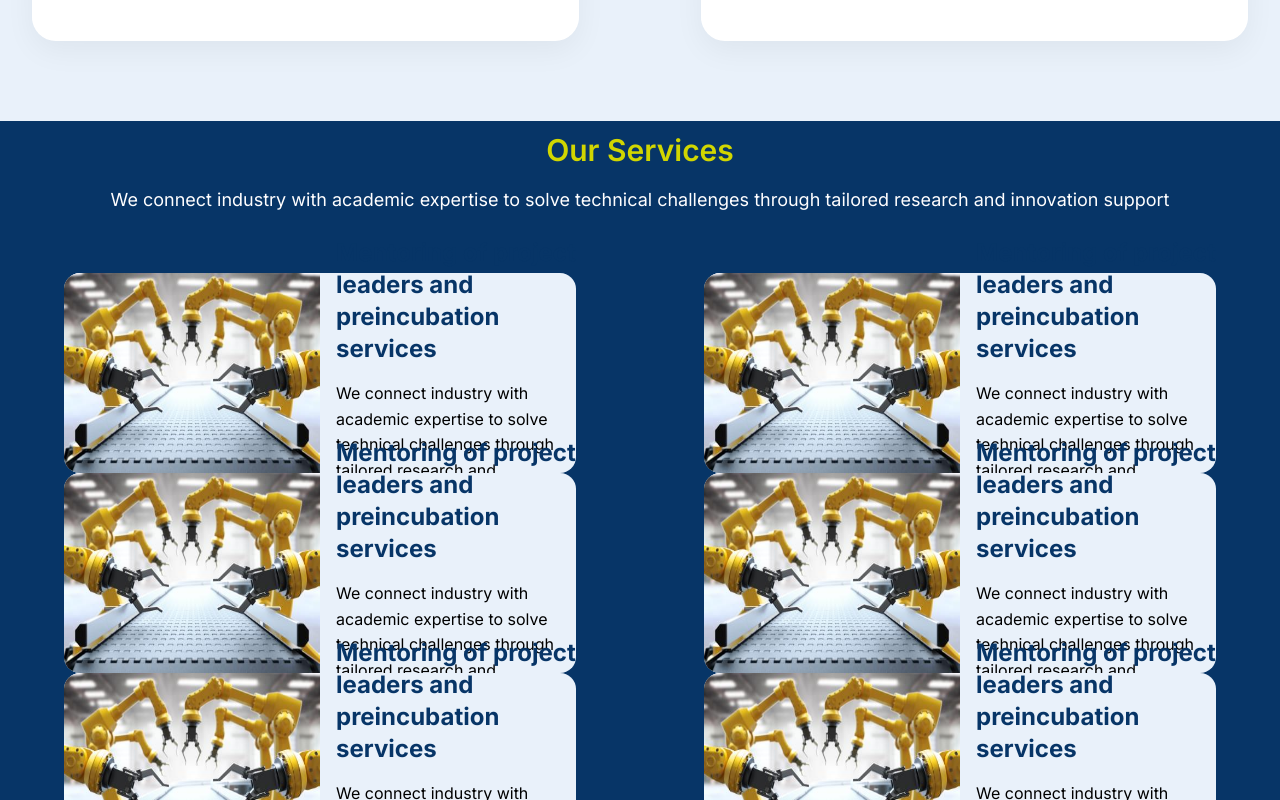
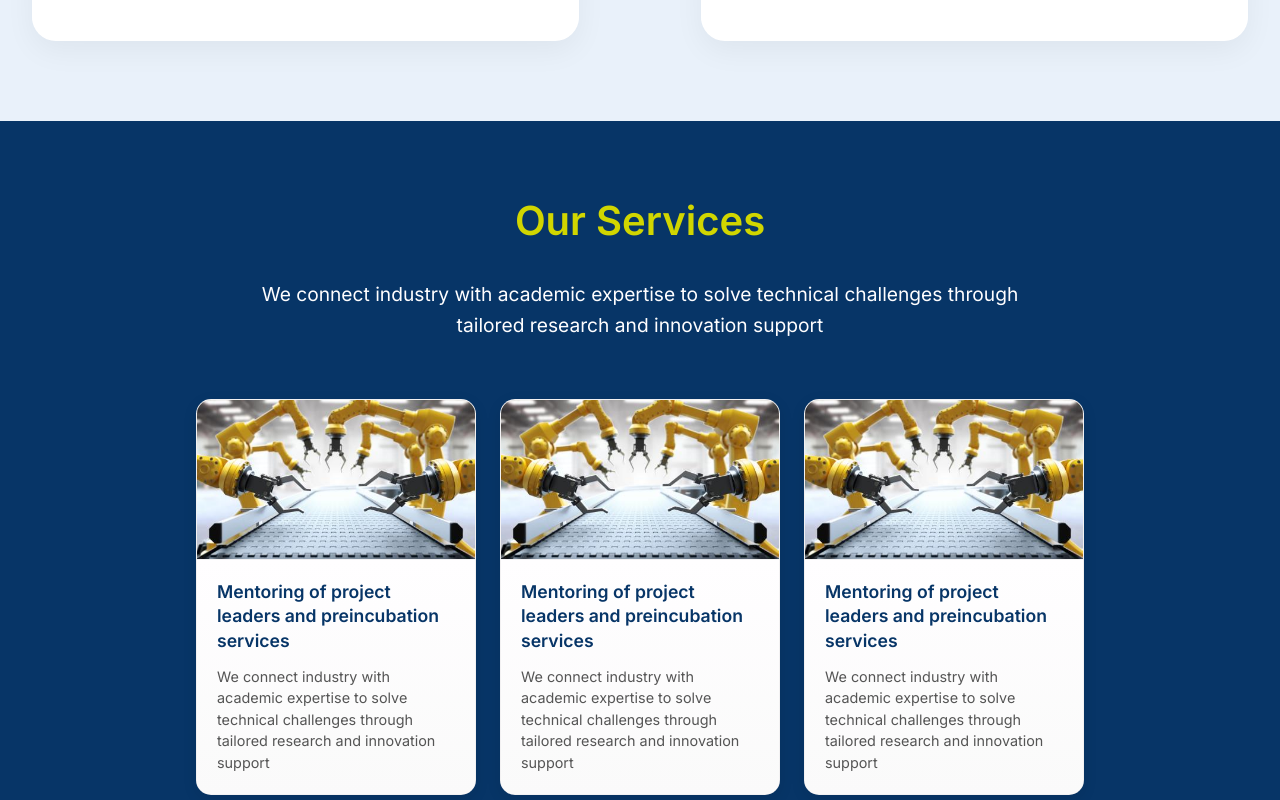
Before and after one commit to yahya-mdarhri/cie_market_frontend, a React (Vite) app: page /tech_center in a window 1280 px wide. Shown: the part 1620-2420 px from the top of the page. Built offline with nearby package versions, Linux system fonts and the light colour scheme.

Commit message:
style: redsign the services cards

```diff
--- a/src/pages/landing/tech_center/tech_center.css
+++ b/src/pages/landing/tech_center/tech_center.css
@@ -1,9 +1,9 @@
-.techCenterServices{
+.techCenterServices {
 	display: flex;
 	flex-direction: column;
 	align-items: center;
 	gap: 3rem;
-		justify-content: space-around;
+	padding: 4rem 2rem;
 	background-color: var(--primary-color);
 	margin-top: 2rem;
 }
@@ -14,17 +14,121 @@
 	gap: 1rem;
 	justify-content: center;
 	padding: 10px;
-
+	max-width: 800px;
+	text-align: center;
 }
 
 .techCenterServicesLeft h2 {
 	color: var(--secondary-color);
+	font-size: 2.5rem;
+	margin-bottom: 1rem;
 }
 
 .techCenterServicesLeft p {
 	color: var(--white);
-	font-size: large;
-	/* width: 70%; */
+	font-size: 1.2rem;
+	line-height: 1.6;
+}
+
+.techCenterServicesGrid {
+	display: flex;
+	flex-wrap: wrap;
+	gap: 1.5rem;
+	width: 100%;
+	max-width: 1400px;
+	padding: 0 1rem;
+	justify-content: center;
+}
+
+.techCenterServiceCard {
+	background: var(--white);
+	border-radius: 15px;
+	overflow: hidden;
+	box-shadow: 0 4px 15px rgba(0, 0, 0, 0.08);
+	transition: all 0.3s ease;
+	display: flex;
+	flex-direction: column;
+	border: 1px solid rgba(0, 0, 0, 0.05);
+	width: 280px;
+	flex: 0 0 auto;
+}
+
+.techCenterServiceCard:hover {
+	transform: translateY(-5px);
+	box-shadow: 0 8px 25px rgba(0, 0, 0, 0.12);
+	border-color: var(--primary-color);
+}
+
+.techCenterServiceCard img {
+	width: 100%;
+	height: 160px;
+	object-fit: cover;
+	border-bottom: 1px solid rgba(0, 0, 0, 0.05);
+}
+
+.techCenterServiceCardContent {
+	padding: 1.25rem;
+	flex-grow: 1;
+	display: flex;
+	flex-direction: column;
+	gap: 0.75rem;
+	background: linear-gradient(to bottom, var(--white) 0%, #fafafa 100%);
+}
+
+.techCenterServiceCardContent h3 {
+	color: var(--primary-color);
+	font-size: 1.1rem;
+	margin: 0;
+	line-height: 1.4;
+	font-weight: 600;
+	text-decoration: none;
+}
+
+.techCenterServiceCardContent p {
+	color: #555;
+	font-size: 0.9rem;
+	line-height: 1.5;
+	margin: 0;
+	text-decoration: none;
+}
+
+@media (max-width: 1200px) {
+	.techCenterServicesGrid {
+		max-width: 900px;
+	}
+}
+
+@media (max-width: 992px) {
+	.techCenterServicesGrid {
+		max-width: 600px;
+	}
+}
+
+@media (max-width: 768px) {
+	.techCenterServices {
+		padding: 2rem 1rem;
+	}
+
+	.techCenterServicesLeft h2 {
+		font-size: 2rem;
+	}
+
+	.techCenterServicesLeft p {
+		font-size: 1rem;
+	}
+
+	.techCenterServicesGrid {
+		max-width: 280px;
+		gap: 1.5rem;
+	}
+
+	.techCenterServiceCardContent {
+		padding: 1rem;
+	}
+
+	.techCenterServiceCardContent h3 {
+		font-size: 1.1rem;
+	}
 }
 
 .techCenterServicesRight {
--- a/src/pages/landing/tech_center/tech_center.tsx
+++ b/src/pages/landing/tech_center/tech_center.tsx
@@ -35,15 +35,16 @@ const heroProps: HeroProps = {
 
 function TechCenterServiceCard({title, description, image}:{title:string, description:string, image:string}){
 	return (
-		<div className="techCenterServiceCard flex flex-row items-center justify-center h-[200px] w-[40%] bg-[var(--background-color)] mb-[4rem] rounded-[1rem] gap-[1rem]">
-			<img src={image} alt={title} className="w-[50%] h-full rounded-l-[1rem]"/>
-			<div className="techCenterServiceCardContent flex flex-col gap-[1rem]">
-				<h3 className="text-2xl font-bold">{title}</h3>
+		<div className="techCenterServiceCard">
+			<img src={image} alt={title} />
+			<div className="techCenterServiceCardContent">
+				<h3>{title}</h3>
 				<p>{description}</p>
 			</div>
 		</div>
 	);
 }
+
 function TechCenter() {
 	useDocumentTitle('Tech Center | Centre for Innovation and Entrepreneurship');
 	return (
@@ -58,13 +59,13 @@ function TechCenter() {
 					vision="Transform the CIE into an effective Business Unit serving industry and the territories"
 				/>
 				<div className="techCenterServices">
-					<div className="techCenterServicesLeft text-center">
+					<div className="techCenterServicesLeft">
 						<h2>Our Services</h2>
 						<p>
-						We connect industry with academic expertise to solve technical challenges through tailored research and innovation support
+							We connect industry with academic expertise to solve technical challenges through tailored research and innovation support
 						</p>
 					</div>
-					<div className=" w-full flex flex-row items-center justify-around flex-wrap">
+					<div className="techCenterServicesGrid">
 					<TechCenterServiceCard
 							image={service1}
 							title="Mentoring of project leaders and preincubation services"
```
Lines whose indentation alone changed are shown as unchanged.
